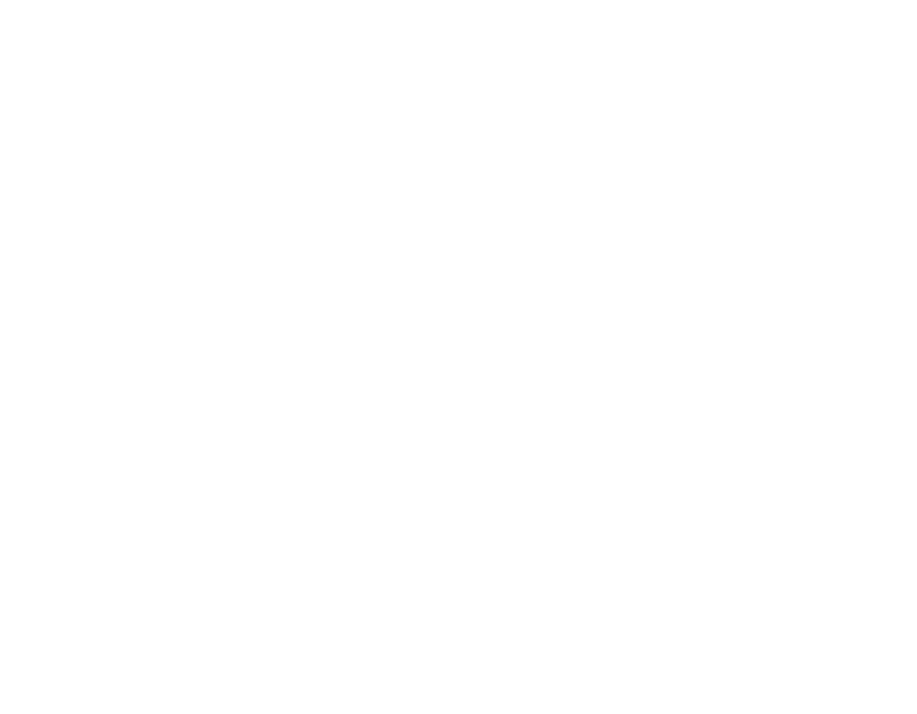
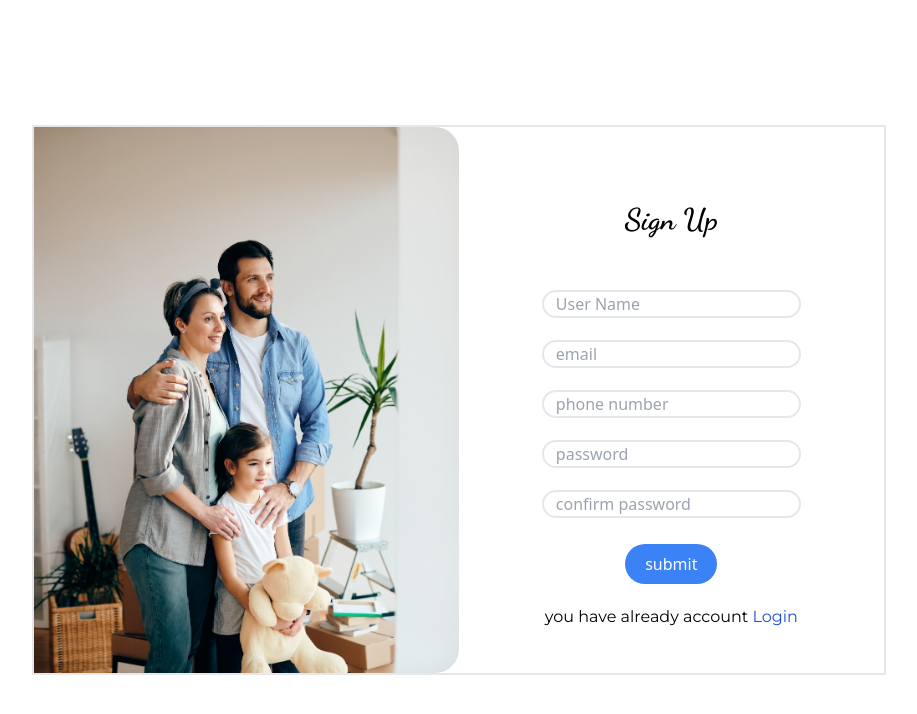
Before and after one commit to Rameeskc/urabanvista, a React (Vite) app: page /Signup in a window 1280 px wide. Shown: the top 714 px of the page, without its empty margins (181-1098 px from the left). Built offline with nearby package versions, Linux system fonts and the light colour scheme; a web font is replaced by a local one.

Commit message:
signup page created

```diff
--- a/src/components/Button.jsx
+++ b/src/components/Button.jsx
@@ -2,11 +2,10 @@ import React from 'react'
 import { FaSearch } from "react-icons/fa";
 
 const button = (props) => {
-  const {style}=props
+  const {style,value}=props
   return (
-    <div className={`${style} px-4 py-3 bg-blue-500 text-white rounded-full flex items-center justify-center gap-1 cursor-pointer`}>
-
-      <FaSearch/>Search
+    <div className={`${style} px-4 py-2 bg-blue-500 text-white rounded-full flex items-center justify-center w-auto cursor-pointer`}>
+      {value}
     </div>
   )
 }
--- a/src/components/NavBar.jsx
+++ b/src/components/NavBar.jsx
@@ -30,7 +30,7 @@ const NavBar = () => {
   return (
     <div className='h-[80px] w-full bg-blue-800 flex items-center justify-between px-3 pr-5'>
       <div className='px-2 w-[150px] lg:w-[300px] lg:px-6 text-white'>
-        <p className='text-3xl font-Vollkorn font-bold'>URBANVISTA</p>
+        <p className='text-3xl font-uniquifier font-bold'>URBANVISTA</p>
       </div>
 
       <ul className='hidden lg:flex  px-4 text-white font-Montserrat'>
--- a/src/components/SearchProperty.jsx
+++ b/src/components/SearchProperty.jsx
@@ -49,7 +49,10 @@ const SearchProperty = () => {
           </div>
 
 
-            <Button style={'mt-6 md:mt-0 md:ml-4 md:px-8'} />
+            <Button
+              style={'mt-6 md:mt-0 md:ml-4 md:px-8'}
+              value={"Search"}
+            />
             </Form>
 
         </Formik>
--- a/src/index.css
+++ b/src/index.css
@@ -1,5 +1,6 @@
 @import url('https://fonts.googleapis.com/css2?family=Courgette&family=Vollkorn+SC:wght@400;600;700;900&display=swap');
 @import url('https://fonts.googleapis.com/css2?family=Montserrat:ital,wght@0,100..900;1,100..900&display=swap');
+@import url('https://fonts.googleapis.com/css2?family=Dancing+Script:wght@400..700&display=swap');
 
 @tailwind base;
 @tailwind components;
--- /dev/null
+++ b/src/pages/UserLogin.jsx
@@ -0,0 +1,9 @@
+import React from 'react'
+
+const UserLogin = () => {
+  return (
+    <div>UserLogin</div>
+  )
+}
+
+export default UserLogin
--- /dev/null
+++ b/src/pages/UserSignup.jsx
@@ -0,0 +1,94 @@
+import React from 'react'
+import SignupImage from "../assets/signup-image.jpg"
+import { Form,Formik,ErrorMessage,Field } from "formik";
+import Button from "../components/Button";
+
+const UserSignup = () => {
+  return (
+    <div className='h-screen w-screen flex justify-center items-center'>
+        <div className='w-full md:w-2/3 h-[550px] flex border-2'>
+            <div className='hidden md:flex w-[50%] h-full'>
+              <img src={SignupImage} alt="" className='w-full h-full rounded-tr-3xl rounded-br-3xl'/>
+            </div>
+
+
+            <div
+              className=' w-full md:w-[50%] h-full'
+            >
+              <div className='h-[120px] w-full flex items-center justify-center mt-8'>
+                <p className='text-3xl font-bold font-uniquifier'>Sign Up</p>
+              </div>
+            <Formik
+             initialValues={{
+              username:"",
+              email:"",
+              phone:"",
+              password:"",
+              confirmpassword:""
+             }}
+             onSubmit={onsubmit}
+             >
+              <Form>
+
+                <div className='h-[50px] w-ful flex items-center justify-center'>
+                  <Field
+                    name="username"
+                    type="text"
+                    placeholder="User Name"
+                    className='h-7 px-3 border-2 rounded-full focus:outline-none'
+                  />
+                </div>
+                <div className='h-[50px] w-full flex items-center justify-center'>
+                  <Field
+                    name="email"
+                    type="email"
+                    placeholder="email"
+                    className='h-7 px-3 border-2 rounded-full focus:outline-none'
+                  />
+                </div>
+                <div className='h-[50px] w-full flex items-center justify-center'>
+                  <Field
+                    name="phone"
+                    type="number"
+                    placeholder="phone number"
+                    className='h-7 px-3 border-2 rounded-full focus:outline-none'
+                  />
+                </div>
+                <div className='h-[50px] w-full flex items-center justify-center'>
+                <Field
+                    name="password"
+                    type="password"
+                    placeholder="password"
+                    className='h-7 px-3 border-2 rounded-full focus:outline-none'
+                  />
+                </div>
+                <div className='h-[50px] w-full flex items-center justify-center'>
+                <Field
+                    name="confirmpassword"
+                    type="password"
+                    placeholder="confirm password"
+                    className='h-7 px-3 border-2 rounded-full focus:outline-none'
+                  />
+                </div>
+                <div className='h-[50px] w-full flex items-center justify-center'>
+                  <Button
+                  value="submit"
+                  style="mt-5 px-5 py-1"
+                  />
+                </div>
+
+
+              </Form>
+            </Formik>
+            <div className='h-[50px] w-full flex items-end justify-center'>
+              <p className='font-Montserrat'>you have already account <span className='text-blue-700 cursor-pointer'>Login</span></p>
+            </div>
+
+            </div>
+        </div>
+    </div>
+  )
+}
+
+
+export default UserSignup
--- a/src/routes/User.jsx
+++ b/src/routes/User.jsx
@@ -3,10 +3,15 @@ import { Route,Routes } from "react-router-dom";
 import UserLayout from "../Layout/UserLayout";
 import Home from "../pages/Home"
 import ProductDetails from "../pages/ProductDetails";
+import UserLogin from "../pages/UserLogin";
+import UserSignup from '../pages/UserSignup';
 
 const User = () => {
   return (
     <Routes>
+        <Route path='/Login' element={<UserLogin/>}/>
+        <Route path='/Signup' element={<UserSignup/>}/>
+
         <Route element={<UserLayout/>}>
 
         <Route path="/" element={<Home/>}/>
--- a/tailwind.config.js
+++ b/tailwind.config.js
@@ -6,6 +6,7 @@ export default {
   ],
   theme: {
     extend: {
+
       keyframes: {
         bounce: {
           '0%, 100%': { transform: 'translateX(-10%)' },
@@ -18,7 +19,8 @@ export default {
     },
     fontFamily:{
       Vollkorn:["Vollkorn SC"],
-      Montserrat:["Montserrat"]
+      Montserrat:["Montserrat"],
+      uniquifier:["Dancing Script"]
     }
   },
   plugins: [require('tailwind-scrollbar'),],
```
Also changed, not shown: src/assets/signup-image.jpg (added).
